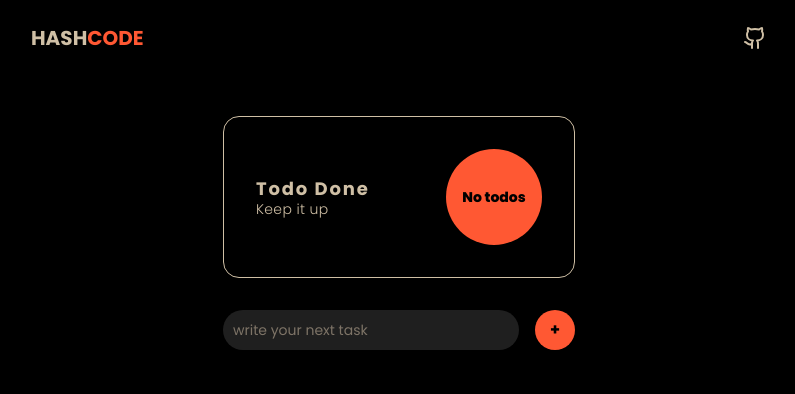
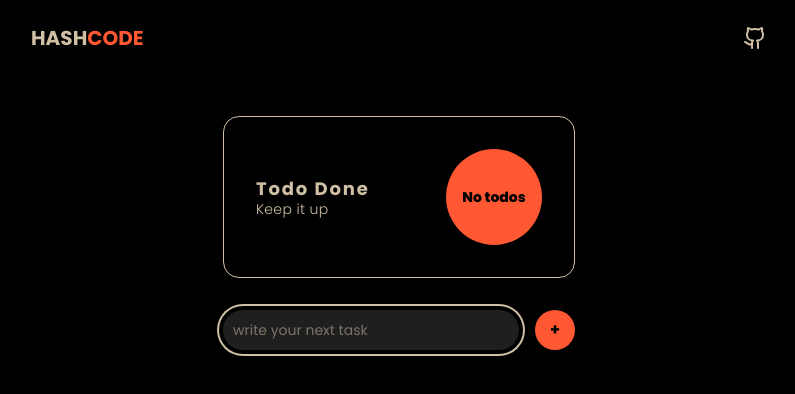
Before and after one commit to bruxx-6243/crud-app, a Next.js app: page / in a window 1280 px wide. Shown: the top 394 px of the page, without its empty margins (241-1036 px from the left). Built offline with nearby package versions, Linux system fonts and the light colour scheme.

Commit message:
[FIX]: Fixing bug inside the ListTodo components

```diff
--- a/app/globals.css
+++ b/app/globals.css
@@ -16,6 +16,6 @@
 
 @layer utilities {
   .input__filed {
-    @apply flex-1 rounded-full  border-none bg-[hsl(0,0%,12%)] p-2.5 text-sm outline-none placeholder:text-[hsl(33,10%,45%)] aria-[invalid="true"]:ring-2 aria-[invalid="true"]:ring-red-500 aria-[invalid="true"]:ring-offset-4 aria-[invalid="true"]:ring-offset-dark;
+    @apply flex-1 rounded-full border-none bg-[hsl(0,0%,12%)]  p-2.5 text-sm outline-none ring-2 ring-primary ring-offset-4  ring-offset-dark placeholder:text-[hsl(33,10%,45%)] aria-[invalid="true"]:ring-red-500;
   }
 }
--- a/components/TodoForm.tsx
+++ b/components/TodoForm.tsx
@@ -23,7 +23,7 @@ export const TodoForm = ({ createTodo }: CreateTodoType) => {
     handleSubmit,
     setFocus,
     reset,
-    formState: { errors, isDirty, isSubmitting },
+    formState: { errors },
   } = useForm<TodoFormSChemaType>({ resolver: zodResolver(TodoFormSChema) })
 
   const onSubmit: SubmitHandler<TodoFormSChemaType> = (data) => {
@@ -50,7 +50,6 @@ export const TodoForm = ({ createTodo }: CreateTodoType) => {
           aria-invalid={errors.content ? 'true' : 'false'}
           className="input__filed"
           placeholder="write your next task"
-          disabled={!isDirty || isSubmitting}
         />
         <button
           type="submit"
--- a/components/TodoList.tsx
+++ b/components/TodoList.tsx
@@ -32,8 +32,6 @@ export const TodoList = ({ todos, setTodos, openModal }: any) => {
           onChange={() => handleChange(todo.id)}
           onDelete={() => deleteTodo(todo.id)}
           openModal={() => handleOpenModal(todo.id)}
-          activeTodo={activeTodo}
-          setActiveTodo={setActiveTodo}
         />
       ))}
     </ul>
```
